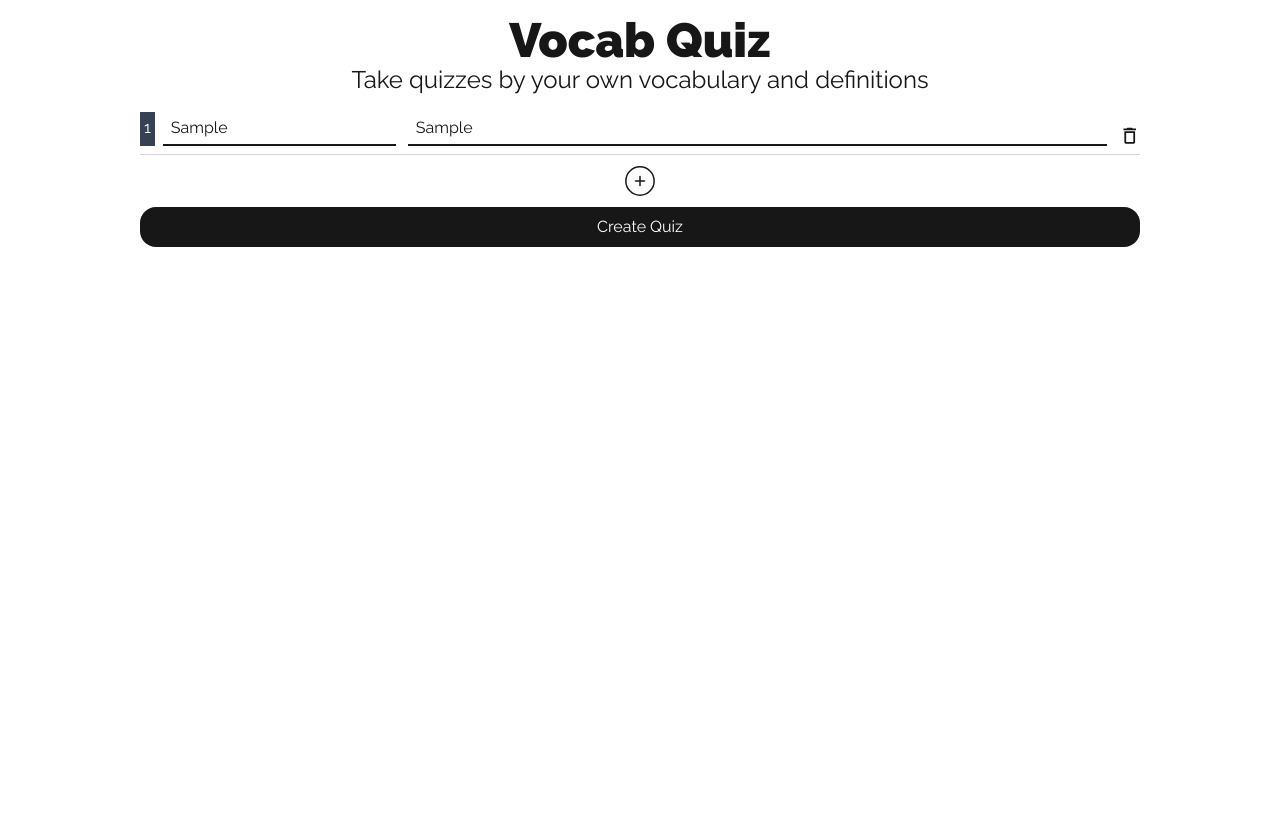
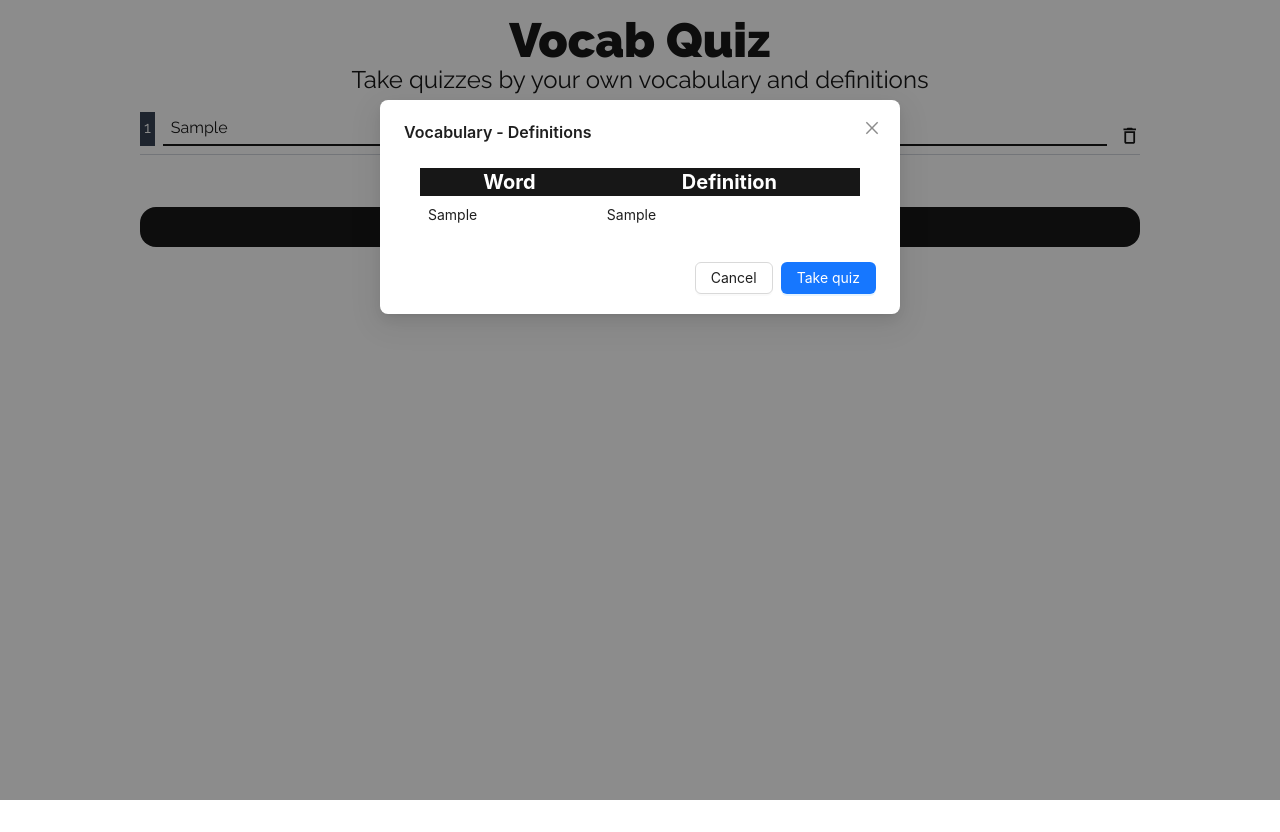
Before and after one commit to LisaMandarin/TypeScript-Vocab-Quiz, a Next.js app: page / in a window 1280 px wide. Both pictures are taken after typing "Sample", "Sample" into the empty fields and a click on the button "Create Quiz". Built offline with nearby package versions, Linux system fonts and the light colour scheme.

Commit message:
feat: vocab table

```diff
--- a/src/app/components/VocabForm.tsx
+++ /dev/null
@@ -1,88 +0,0 @@
-"use client";
-
-import { useEffect, useState } from "react";
-import { CiCirclePlus } from "react-icons/ci";
-import { VocabFormType } from "../data/types";
-import WordDefinitionInputs from "./WordDefinitionInputs";
-import {message} from "@/lib/antd"
-
-export default function VocabForm() {
-  const [formData, setFormData] = useState<VocabFormType[]>([{
-    word: "",
-    definition: ""
-  }]);
-
-  const handleChange = (field: string, value: string, index: number) => {
-    setFormData((prev) => (prev.map((item, i) => (
-        i === index ? {...item, [field]: value} : item
-    ) )));
-  };
-
-  const handleSubmit = (e: React.FormEvent<HTMLFormElement>) => {
-    e.preventDefault();
-    if (formData.length <= 0) {
-        // alert("No data")
-        message.error("No data")
-        return;
-    }
-    const hasEmptyField = formData.some((data) => data.word.trim() === "" || data.definition.trim() === "")
-    if (hasEmptyField) {
-        // alert("You can't leave the field empty");
-        message.error("You can't leave the field(s) empty")
-        return;
-    }
-    console.log("Form: ", formData);
-  };
-
-  const handleAppend = () => {
-    setFormData((prev) => [
-      ...prev,
-      {
-        word: "",
-        definition: ""
-      }
-    ]);
-  }
-
-  const handleDelete = (index: number) => {
-    setFormData((prev) => prev.filter((item, i) => i !== index))
-  }
-
-  useEffect(() => {
-    console.log("Form: ", formData);
-  }, [formData]);
-
-  return (
-    <form
-      className="w-[370px] md:w-[600px] xl:w-[1000px] flex flex-col"
-      onSubmit={handleSubmit}
-    >
-      {formData.length > 0 && formData.map((data, index) => (
-        <div key={index} className="flex mt-4 gap-2">
-            <div className="bg-gray-700 text-white p-1">{index +1}</div>
-            <WordDefinitionInputs
-                data={data}
-                handleChange={handleChange}
-                index={index}
-                handleDelete={handleDelete}
-            />
-        </div>
-      ))}
-      <hr className="text-gray-300 my-2" />
-      <div className="flex justify-center">
-        <div className="w-9 aspect-square">
-          <CiCirclePlus className="w-full h-full" onClick={handleAppend} />
-        </div>
-      </div>
-      <div>
-        <button
-          type="submit"
-          disabled={formData.length <= 0}
-          className={`px-3 py-2 rounded-2xl w-full my-2 ${formData.length > 0 ? "bg-[#171717] text-white cursor-pointer hover:bg-[#A9A9A9]" : "bg-[#A9A9A9]"}`}
-        >
-          Create Quiz
-        </button>
-      </div>
-    </form>
-  );
-}
--- a/src/app/page.tsx
+++ b/src/app/page.tsx
@@ -1,4 +1,4 @@
-import VocabForm from "./components/VocabForm";
+import VocabForm from "../components/VocabForm";
 
 export default function Home() {
   return (
--- /dev/null
+++ b/src/components/VocabForm.tsx
@@ -0,0 +1,122 @@
+"use client";
+
+import { useEffect, useState } from "react";
+import { CiCirclePlus } from "react-icons/ci";
+import { VocabFormType } from "../data/types";
+import WordDefinitionInputs from "./WordDefinitionInputs";
+import { message, Modal } from "@/lib/antd";
+import VocabTable from "./VocabTable";
+
+export default function VocabForm() {
+  const [formData, setFormData] = useState<VocabFormType[]>([
+    {
+      word: "",
+      definition: "",
+    },
+  ]);
+
+  const handleChange = (field: string, value: string, index: number) => {
+    setFormData((prev) =>
+      prev.map((item, i) => (i === index ? { ...item, [field]: value } : item))
+    );
+  };
+
+  const handleSubmit = (e: React.FormEvent<HTMLFormElement>) => {
+    e.preventDefault();
+    if (formData.length <= 0) {
+      // alert("No data")
+      message.error("No data");
+      return;
+    }
+    const hasEmptyField = formData.some(
+      (data) => data.word.trim() === "" || data.definition.trim() === ""
+    );
+    if (hasEmptyField) {
+      // alert("You can't leave the field empty");
+      message.error("You can't leave the field(s) empty");
+      return;
+    }
+    showModal();
+  };
+
+  const handleAppend = () => {
+    setFormData((prev) => [
+      ...prev,
+      {
+        word: "",
+        definition: "",
+      },
+    ]);
+  };
+
+  const handleDelete = (index: number) => {
+    setFormData((prev) => prev.filter((item, i) => i !== index));
+  };
+
+  const [isModalOpen, setIsModalOpen] = useState(false);
+
+  const showModal = () => {
+    setIsModalOpen(true);
+  };
+
+  const handleModalOk = () => {
+    setIsModalOpen(false);
+  };
+
+  const handleModalCancel = () => {
+    setIsModalOpen(false);
+  };
+
+  useEffect(() => {
+    console.log("Form: ", formData);
+  }, [formData]);
+
+  return (
+    <form
+      className="w-[370px] md:w-[600px] xl:w-[1000px] flex flex-col"
+      onSubmit={handleSubmit}
+    >
+      {formData.length > 0 &&
+        formData.map((data, index) => (
+          <div key={index} className="flex mt-4 gap-2">
+            <div className="bg-gray-700 text-white p-1">{index + 1}</div>
+            <WordDefinitionInputs
+              data={data}
+              handleChange={handleChange}
+              index={index}
+              handleDelete={handleDelete}
+            />
+          </div>
+        ))}
+      <hr className="text-gray-300 my-2" />
+      <div className="flex justify-center">
+        <div className="w-9 aspect-square">
+          <CiCirclePlus className="w-full h-full" onClick={handleAppend} />
+        </div>
+      </div>
+      <div>
+        <button
+          type="submit"
+          disabled={formData.length <= 0}
+          className={`px-3 py-2 rounded-2xl w-full my-2 ${
+            formData.length > 0
+              ? "bg-[#171717] text-white cursor-pointer hover:bg-[#A9A9A9]"
+              : "bg-[#A9A9A9]"
+          }`}
+        >
+          Create Quiz
+        </button>
+      </div>
+      <Modal
+          title="Vocabulary - Definitions"
+          closable={{ "aria-label": "Custom Close Button" }}
+          open={isModalOpen}
+          onOk={handleModalOk}
+          onCancel={handleModalCancel}
+          okText="Take quiz"
+        >
+          <VocabTable wordList={formData} />
+        </Modal>
+    </form>
+  );
+}
--- /dev/null
+++ b/src/components/VocabTable.tsx
@@ -0,0 +1,25 @@
+import { VocabFormType } from "@/data/types";
+export default function VocabTable({wordList}: {wordList: VocabFormType[]}) {
+
+  return (
+    <div className="p-4">
+      <table className="w-full">
+        <thead className="bg-[#171717] text-white text-xl">
+          <tr>
+            <th>Word</th>
+            <th>Definition</th>
+          </tr>
+        </thead>
+        <tbody>
+          {wordList.length > 0 &&
+            wordList.map((data, index) => (
+              <tr key={index} className="even:bg-gray-100">
+                <td className="p-2">{data.word}</td>
+                <td className="p-2">{data.definition}</td>
+              </tr>
+            ))}
+        </tbody>
+      </table>
+    </div>
+  );
+}
--- a/src/app/components/WordDefinitionInputs.tsx
+++ b/src/components/WordDefinitionInputs.tsx
@@ -1,7 +1,7 @@
-import { VocabFormType } from "../data/types";
-import { handleFormChangeType } from "../data/types";
 import { MdOutlineDeleteOutline } from "react-icons/md";
 import { handleFormDeleteType } from "../data/types";
+import { handleFormChangeType } from "../data/types";
+import { VocabFormType } from "../data/types";
 
 export default function WordDefinitionInputs({
   data,
```
Also changed, not shown: src/data/types.ts (renamed from src/app/data/types.ts).
